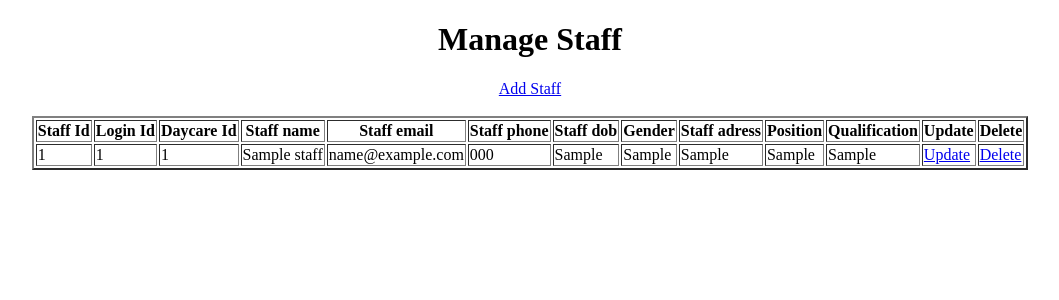
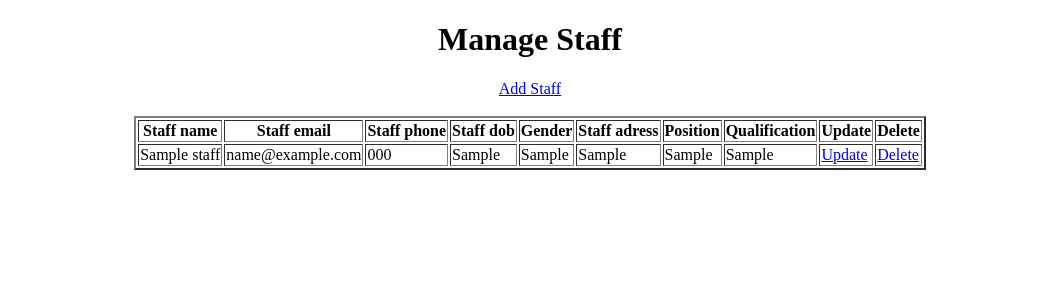
Before and after one commit to risal-ea/parento, a Flask app: page /manageStaff in a window 1280 px wide. Shown: the top 300 px of the page, without its empty margins (110-1169 px from the left). Run offline with Flask 3, Linux system fonts and the light colour scheme; tables that the repository leaves empty hold one stand-in row (values such as "Sample post").

```diff
--- a/templates/dayCare.html
+++ b/templates/dayCare.html
@@ -12,7 +12,7 @@
         <br>
         <a href="/manageFacilities">manage facilities</a>
         <br>
-        <a href="/"></a>
+        <a href="/">view babies</a>
     </center>
 </body>
 </html>
--- a/templates/manageStaff.html
+++ b/templates/manageStaff.html
@@ -48,9 +48,6 @@
         <br>
         <table border="2">
             <tr>
-                <th>Staff Id</th>
-                <th>Login Id</th>
-                <th>Daycare Id</th>
                 <th>Staff name</th>
                 <th>Staff email</th>
                 <th>Staff phone</th>
@@ -64,9 +61,6 @@
             </tr>
             {% for staff in data['view'] %}
             <tr>
-                <td>{{staff['staff_id']}}</td>
-                <td>{{staff['login_id']}}</td>
-                <td>{{staff['day_care_id']}}</td>
                 <td>{{staff['staff_name']}}</td>
                 <td>{{staff['staff_email']}}</td>
                 <td>{{staff['staff_phone']}}</td>
```
Also changed, not shown: templates/manageFacilities.html (+8 -18 lines), 4 other files.
